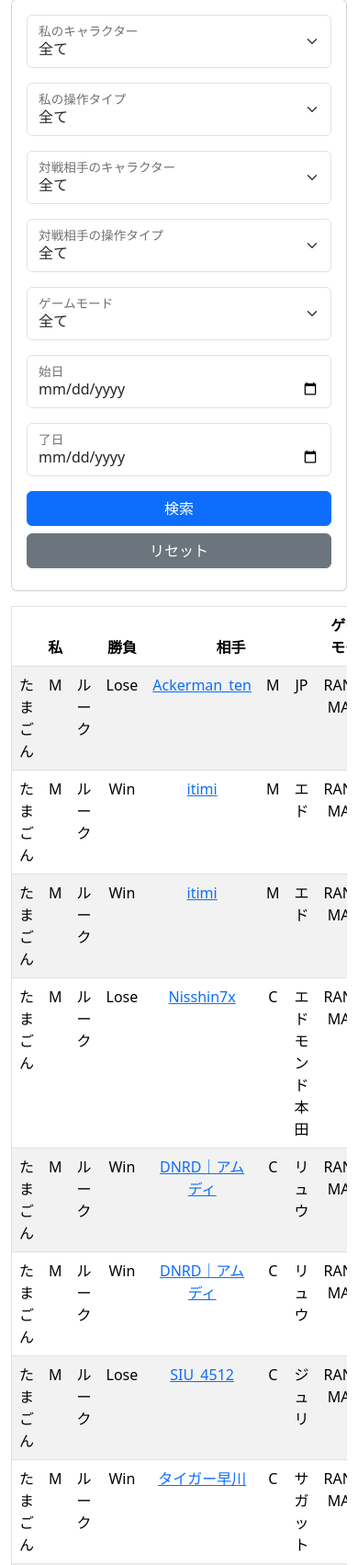
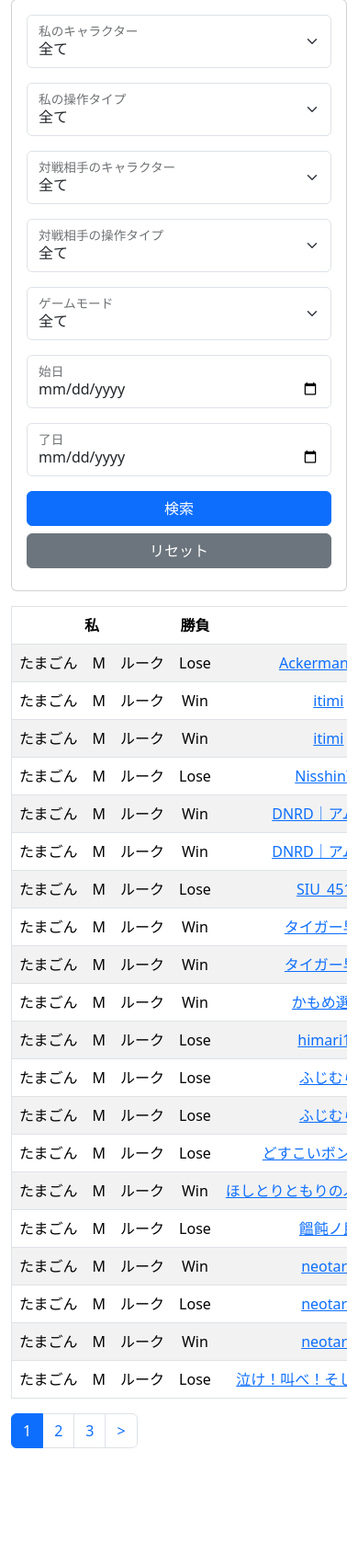
Before and after one commit to KAKKY4876/SF6_records, a FastAPI app: page /2430585006/battle_logs in a window 390 px wide. Shown: the part 148-1850 px from the top of the page at 92% size. After the commit the page ends 1723 px from the top, so only its background shows below. Run offline with FastAPI, Linux system fonts and the light colour scheme; data comes from the database, SQL or seed files in the repository; some libraries are stand-ins or nearby versions.

Commit message:
smartphone

```diff
--- a/templates/battle_logs.html
+++ b/templates/battle_logs.html
@@ -172,7 +172,7 @@
                 </form>
             </div>
             <div class="table-responsive">
-                <table border="1" id="table" class="table table-striped text-center">
+                <table border="1" id="table" class="table table-striped text-center text-nowrap">
                     <thead>
                         <th colspan="3">私</th>
                         <th>勝負</th>
```
